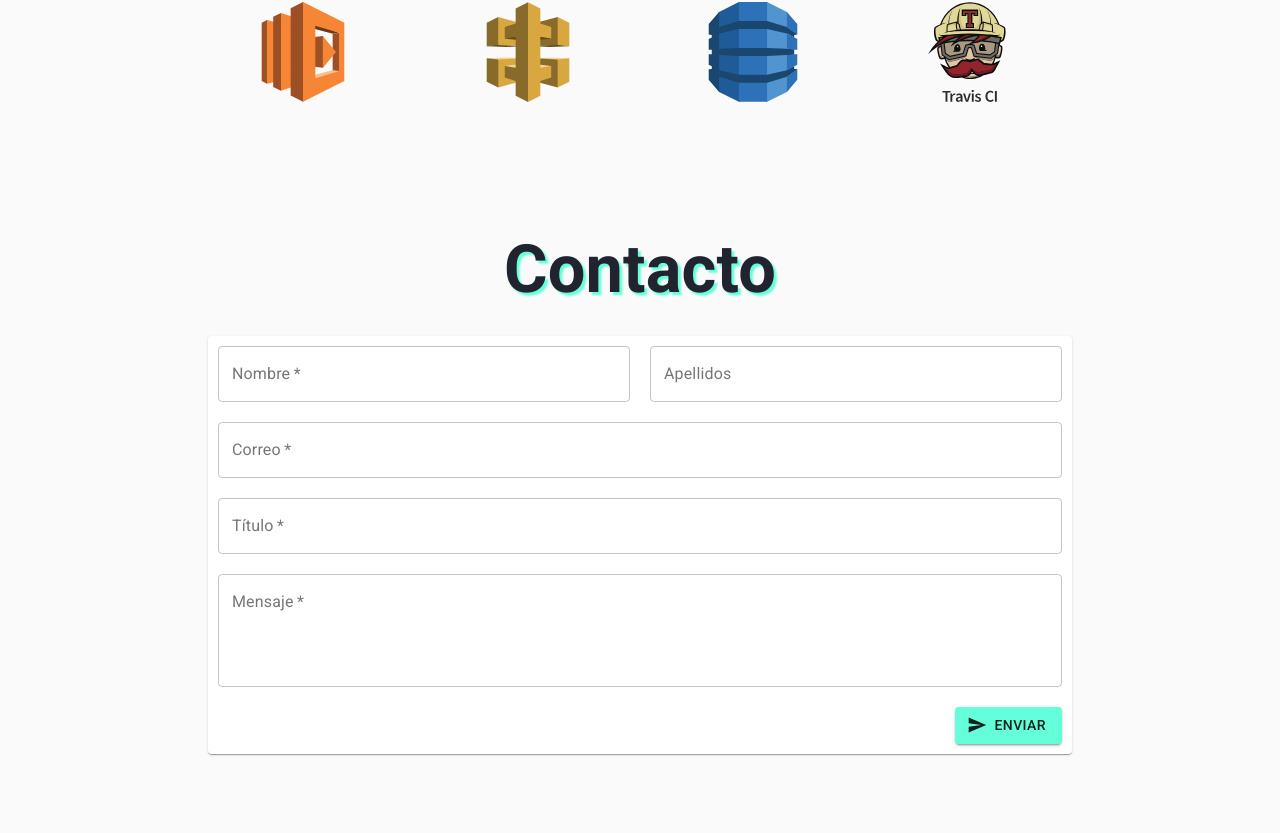
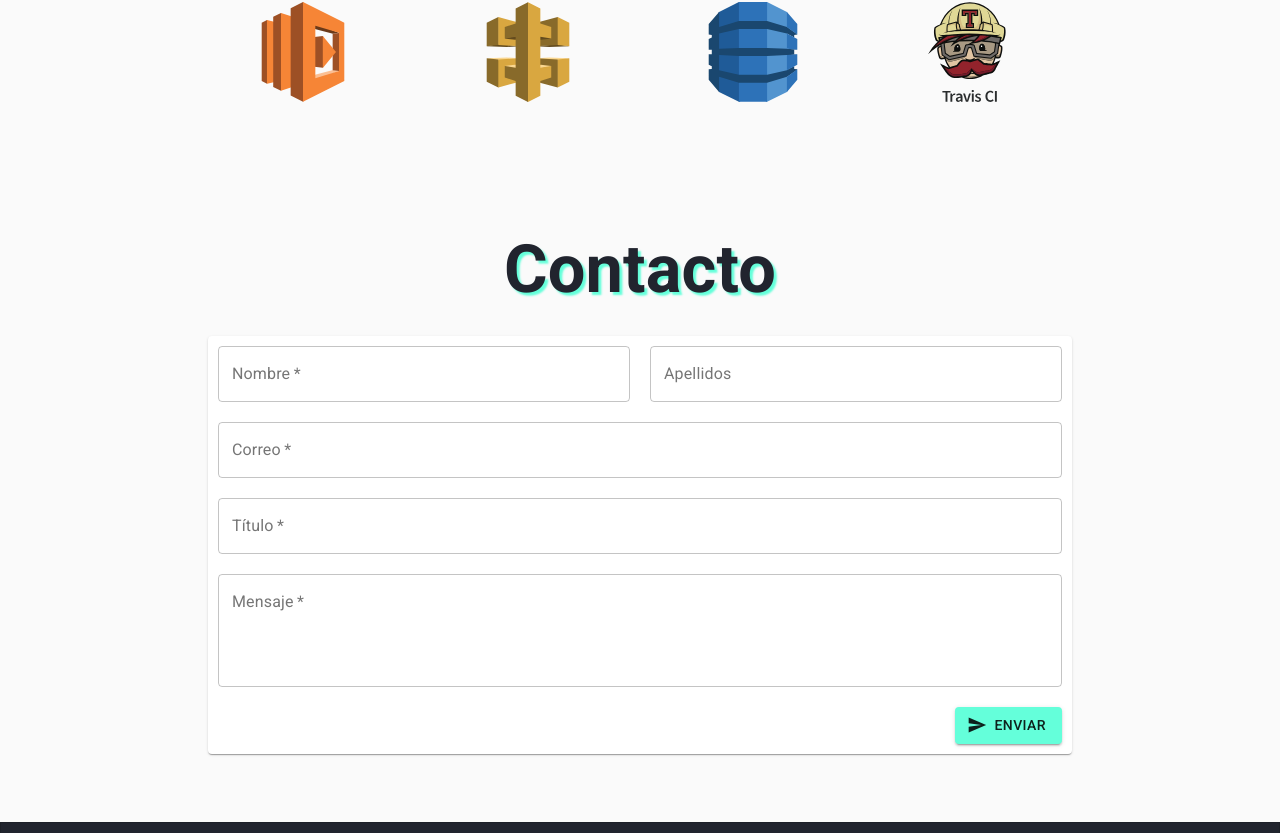
Before and after one commit to PauMB85/portfolio, a React (Create React App) app: page / in a window 1280 px wide. Shown: the part 2305-3138 px from the top of the page. Built offline with nearby package versions, Linux system fonts and the light colour scheme.

Commit message:
reajuste footer con la seccion cntacto

```diff
--- a/src/App.scss
+++ b/src/App.scss
@@ -25,7 +25,10 @@ section:nth-of-type(n+1) {
 }
 
 section:nth-of-type(4) {
-    min-height: calc(100vh - 100px);
+    min-height: calc(100vh - 180px);
+    @media screen and (min-width: $phone-size) {
+        min-height: calc(100vh - 140px);
+    }
 }
 
 h1 {
```
